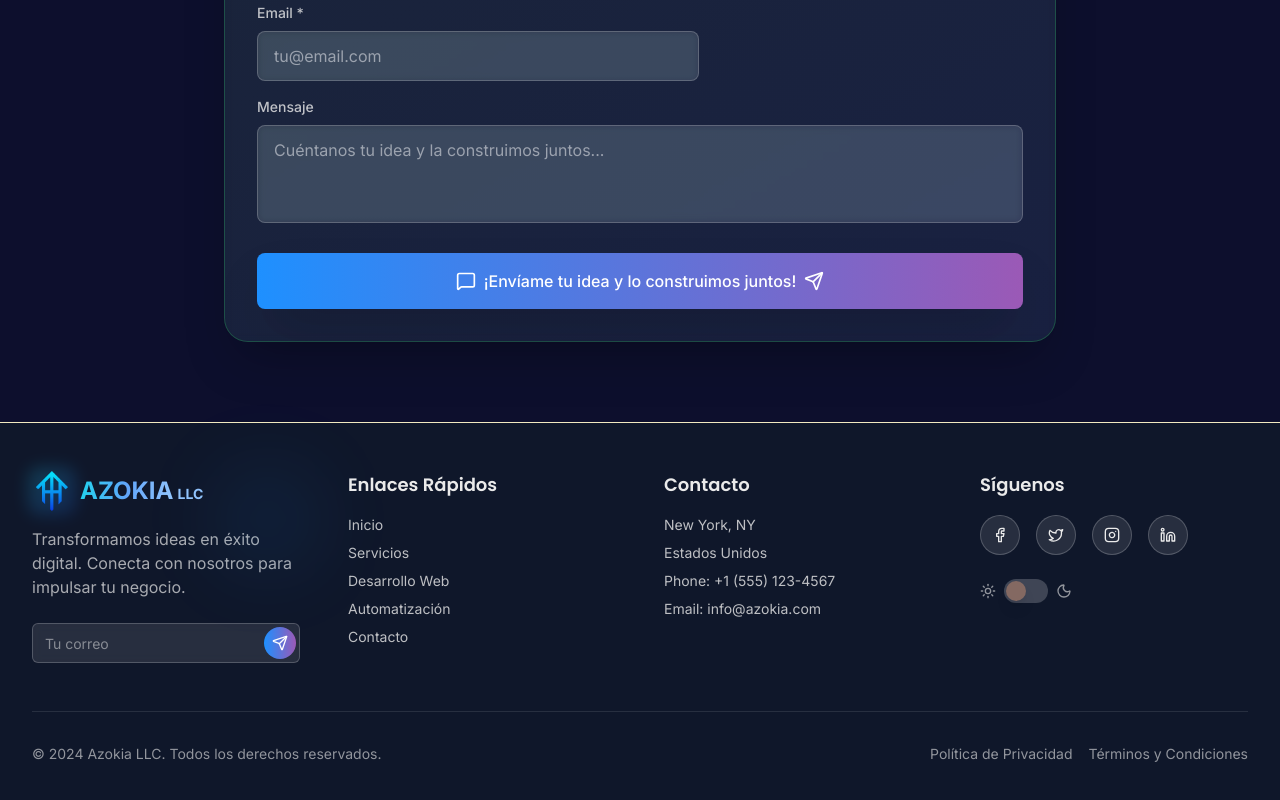
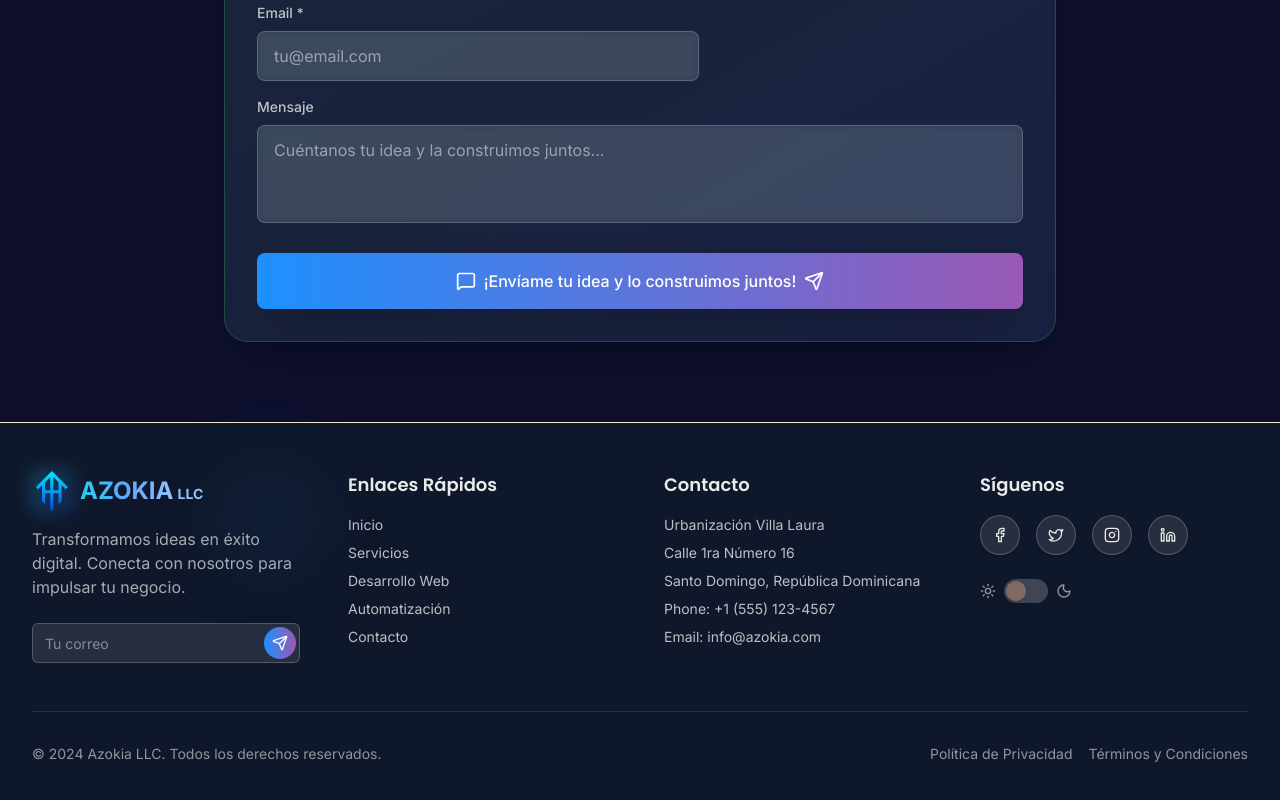
Before and after one commit to EdwinEstrella/azokia, a React (Vite) app: page /automation in a window 1280 px wide. Shown: the part 4186-4986 px from the top of the page. Built offline with nearby package versions, Linux system fonts and the light colour scheme.

Commit message:
Corregir servicio e-commerce, agregar políticas y webhook

```diff
--- a/src/components/ContactForm.tsx
+++ b/src/components/ContactForm.tsx
@@ -21,8 +21,27 @@ const ContactForm: React.FC<ContactFormProps> = ({ compact = false }) => {
 
   const handleSubmit = (e: React.FormEvent) => {
     e.preventDefault();
-    console.log('Form submitted:', formData);
-    // Here you would typically send the data to your backend
+
+    // Determinar el ID basado en si es compact o no
+    const formId = compact ? 'contactoExpress' : 'contacto_lento';
+
+    // Preparar datos para el webhook
+    const webhookData = {
+      id: formId,
+      timestamp: new Date().toISOString(),
+      ...formData
+    };
+
+    // Enviar al webhook
+    fetch('https://n8n.ibpweb.site/webhook/azokiallc', {
+      method: 'POST',
+      headers: {
+        'Content-Type': 'application/json',
+      },
+      body: JSON.stringify(webhookData),
+    })
+    .then(response => {
+      if (response.ok) {
         alert('¡Mensaje enviado! Te contactaremos pronto.');
         setFormData({
           name: '',
@@ -31,6 +50,14 @@ const ContactForm: React.FC<ContactFormProps> = ({ compact = false }) => {
           businessType: '',
           budget: '',
           message: '',
+        });
+      } else {
+        throw new Error('Error al enviar el formulario');
+      }
+    })
+    .catch(error => {
+      console.error('Error:', error);
+      alert('Hubo un error al enviar el formulario. Por favor, intenta de nuevo.');
     });
   };
 
--- a/src/components/ui/footer-section.tsx
+++ b/src/components/ui/footer-section.tsx
@@ -95,8 +95,9 @@ function Footerdemo() {
           <div>
             <h3 className="mb-4 text-lg font-semibold text-[#EAEAEA]">{t('contact')}</h3>
             <address className="space-y-2 text-sm not-italic text-[#EAEAEA]/80">
-              <p>New York, NY</p>
-              <p>Estados Unidos</p>
+              <p>Urbanización Villa Laura</p>
+              <p>Calle 1ra Número 16</p>
+              <p>Santo Domingo, República Dominicana</p>
               <p>Phone: +1 (555) 123-4567</p>
               <p>Email: info@azokia.com</p>
             </address>
--- a/src/pages/Contact.tsx
+++ b/src/pages/Contact.tsx
@@ -22,8 +22,8 @@ const Contact: React.FC = () => {
     },
     {
       icon: MapPin,
-      title: t('mainOffice'),
-      details: 'New York, NY',
+      title: 'Oficina Principal',
+      details: 'Santo Domingo, RD',
       description: t('visitUs'),
     },
     {
@@ -210,11 +210,12 @@ const Contact: React.FC = () => {
                 <Globe className="h-10 w-10 text-white" />
               </div>
               <h3 className="text-2xl font-semibold text-white mb-2">
-                {t('mainOffice')}
+                Oficina Principal
               </h3>
               <p className="text-gray-300">
-                New York, NY<br />
-                {t('unitedStates')}
+                Urbanización Villa Laura<br />
+                Calle 1ra Número 16<br />
+                Santo Domingo, República Dominicana
               </p>
             </div>
           </div>
--- a/src/pages/Home.tsx
+++ b/src/pages/Home.tsx
@@ -35,9 +35,9 @@ const Home: React.FC = () => {
     },
     {
       icon: ShoppingCart,
-      title: 'Tiendas online y embudos automatizados',
-      description: 'E-commerce completos con sistemas de automatización que venden las 24 horas del día.',
-      features: ['E-commerce completo', 'Embudos de venta', 'Automatización de ventas'],
+      title: 'E-commerce y Tiendas Online',
+      description: 'Plataformas de comercio electrónico completas con pasarelas de pago, gestión de inventario y automatización de ventas.',
+      features: ['Tienda online completa', 'Pasarelas de pago', 'Gestión de inventario', 'Automatización de pedidos', 'Panel administrativo', 'Reportes de ventas'],
     },
     {
       icon: Briefcase,
--- a/src/pages/Privacy.tsx
+++ b/src/pages/Privacy.tsx
@@ -111,6 +111,7 @@ const Privacy: React.FC = () => {
                   <ul className="list-disc list-inside text-gray-700 space-y-2">
                     <li><strong>Correo:</strong> info@azokia.com</li>
                     <li><strong>Responsable de Protección de Datos:</strong> Edwin Estrella (edwinestrella@azokia.com)</li>
+                    <li><strong>Dirección:</strong> Urbanización Villa Laura, Calle 1ra Número 16, Santo Domingo, República Dominicana</li>
                   </ul>
                 </div>
 
@@ -206,6 +207,7 @@ const Privacy: React.FC = () => {
                   <ul className="list-disc list-inside text-gray-700 space-y-2">
                     <li><strong>Email:</strong> info@azokia.com</li>
                     <li><strong>Data Protection Officer:</strong> Edwin Estrella (edwinestrella@azokia.com)</li>
+                    <li><strong>Address:</strong> Urbanización Villa Laura, Calle 1ra Número 16, Santo Domingo, República Dominicana</li>
                   </ul>
                 </div>
 
--- a/src/pages/Terms.tsx
+++ b/src/pages/Terms.tsx
@@ -91,7 +91,7 @@ const Terms: React.FC = () => {
                   </p>
                   <ul className="list-disc list-inside text-gray-700 space-y-2">
                     <li><strong>Correo electrónico:</strong> edwinestrella@azokia.com / info@azokia.com</li>
-                    <li><strong>Dirección:</strong> New York, NY, Estados Unidos</li>
+                    <li><strong>Dirección:</strong> Urbanización Villa Laura, Calle 1ra Número 16, Santo Domingo, República Dominicana</li>
                   </ul>
                 </div>
               </div>
@@ -160,7 +160,7 @@ const Terms: React.FC = () => {
                   </p>
                   <ul className="list-disc list-inside text-gray-700 space-y-2">
                     <li><strong>Email:</strong> edwinestrella@azokia.com / info@azokia.com</li>
-                    <li><strong>Address:</strong> New York, NY, United States</li>
+                    <li><strong>Address:</strong> Urbanización Villa Laura, Calle 1ra Número 16, Santo Domingo, República Dominicana</li>
                   </ul>
                 </div>
               </div>
```
Lines whose indentation alone changed are shown as unchanged.
